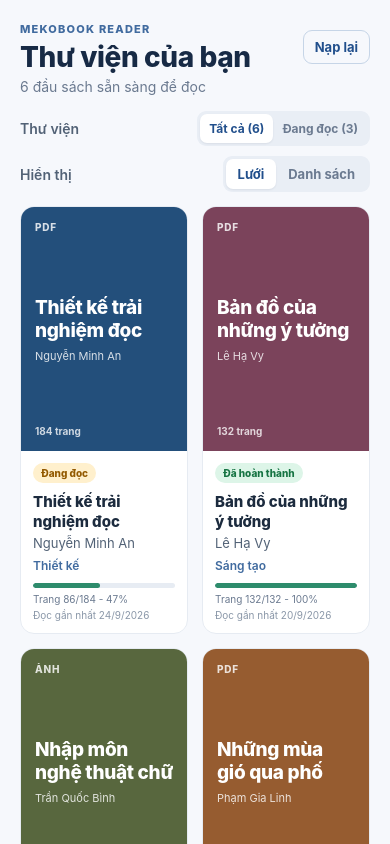
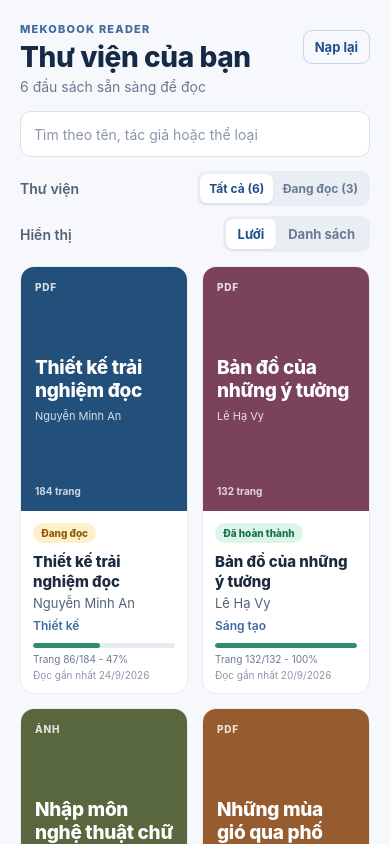
Before and after one commit to phgthao2204/MekoReader, a React Native app: screen /Home in a window 390 px wide. Shown: the top 844 px of the page. Built offline with nearby package versions, Linux system fonts and the light colour scheme.

Commit message:
feat: add book search

```diff
--- a/src/screens/HomeScreen.tsx
+++ b/src/screens/HomeScreen.tsx
@@ -1,5 +1,5 @@
 import React, {useCallback, useEffect, useState} from 'react';
-import {ActivityIndicator, FlatList, Pressable, StatusBar, StyleSheet, Text, View} from 'react-native';
+import {ActivityIndicator, FlatList, Pressable, StatusBar, StyleSheet, Text, TextInput, View} from 'react-native';
 import {SafeAreaView} from 'react-native-safe-area-context';
 
 import {loadBookCatalog} from '../services/catalog';
@@ -86,9 +86,14 @@ function HomeScreen() {
   const [screenState, setScreenState] = useState<ScreenState>('loading');
   const [viewMode, setViewMode] = useState<ViewMode>('grid');
   const [libraryFilter, setLibraryFilter] = useState<LibraryFilter>('all');
+  const [searchQuery, setSearchQuery] = useState('');
 
-  const readingBooks = books.filter(book => book.currentPage > 0);
-  const visibleBooks = libraryFilter === 'reading' ? readingBooks : books;
+  const normalizedQuery = searchQuery.trim().toLocaleLowerCase('vi-VN');
+  const matchedBooks = normalizedQuery.length === 0
+    ? books
+    : books.filter(book => [book.title, book.author, book.category].some(value => value.toLocaleLowerCase('vi-VN').includes(normalizedQuery)));
+  const readingBooks = matchedBooks.filter(book => book.currentPage > 0);
+  const visibleBooks = libraryFilter === 'reading' ? readingBooks : matchedBooks;
 
   const refreshCatalog = useCallback(async () => {
     setScreenState('loading');
@@ -156,6 +161,23 @@ function HomeScreen() {
         </Pressable>
       </View>
 
+      <View style={styles.searchBox}>
+        <TextInput
+          accessibilityLabel="Tìm kiếm sách"
+          autoCapitalize="none"
+          onChangeText={setSearchQuery}
+          placeholder="Tìm theo tên, tác giả hoặc thể loại"
+          placeholderTextColor="#8A97A8"
+          style={styles.searchInput}
+          value={searchQuery}
+        />
+        {searchQuery.length > 0 && (
+          <Pressable accessibilityRole="button" accessibilityLabel="Xóa tìm kiếm" onPress={() => setSearchQuery('')} style={styles.clearSearchButton}>
+            <Text style={styles.clearSearchText}>×</Text>
+          </Pressable>
+        )}
+      </View>
+
       <View style={styles.filterBar}>
         <Text style={styles.toolbarLabel}>Thư viện</Text>
         <View style={styles.filterSwitcher}>
@@ -164,7 +186,7 @@ function HomeScreen() {
             accessibilityState={{selected: libraryFilter === 'all'}}
             onPress={() => setLibraryFilter('all')}
             style={[styles.filterButton, libraryFilter === 'all' && styles.filterButtonActive]}>
-            <Text style={[styles.filterButtonText, libraryFilter === 'all' && styles.filterButtonTextActive]}>Tất cả ({books.length})</Text>
+            <Text style={[styles.filterButtonText, libraryFilter === 'all' && styles.filterButtonTextActive]}>Tất cả ({matchedBooks.length})</Text>
           </Pressable>
           <Pressable
             accessibilityRole="button"
@@ -233,6 +255,10 @@ const styles = StyleSheet.create({
   subheading: {color: '#6B7A90', fontSize: 14, marginTop: 4},
   refreshButton: {borderColor: '#C6D5E7', borderRadius: 9, borderWidth: 1, marginTop: 8, paddingHorizontal: 11, paddingVertical: 8},
   refreshButtonText: {color: '#214F8C', fontSize: 13, fontWeight: '700'},
+  searchBox: {backgroundColor: '#FFFFFF', borderColor: '#D9E2EE', borderRadius: 11, borderWidth: 1, flexDirection: 'row', marginHorizontal: 20, marginBottom: 14, paddingLeft: 13},
+  searchInput: {color: '#1C2B3E', flex: 1, fontSize: 14, minHeight: 44, paddingHorizontal: 0},
+  clearSearchButton: {alignItems: 'center', justifyContent: 'center', paddingHorizontal: 14},
+  clearSearchText: {color: '#6B7A90', fontSize: 24, lineHeight: 24},
   toolbar: {alignItems: 'center', flexDirection: 'row', justifyContent: 'space-between', paddingHorizontal: 20, paddingBottom: 14},
   filterBar: {alignItems: 'center', flexDirection: 'row', justifyContent: 'space-between', paddingHorizontal: 20, paddingBottom: 10},
   toolbarLabel: {color: '#526276', fontSize: 14, fontWeight: '600'},
```
